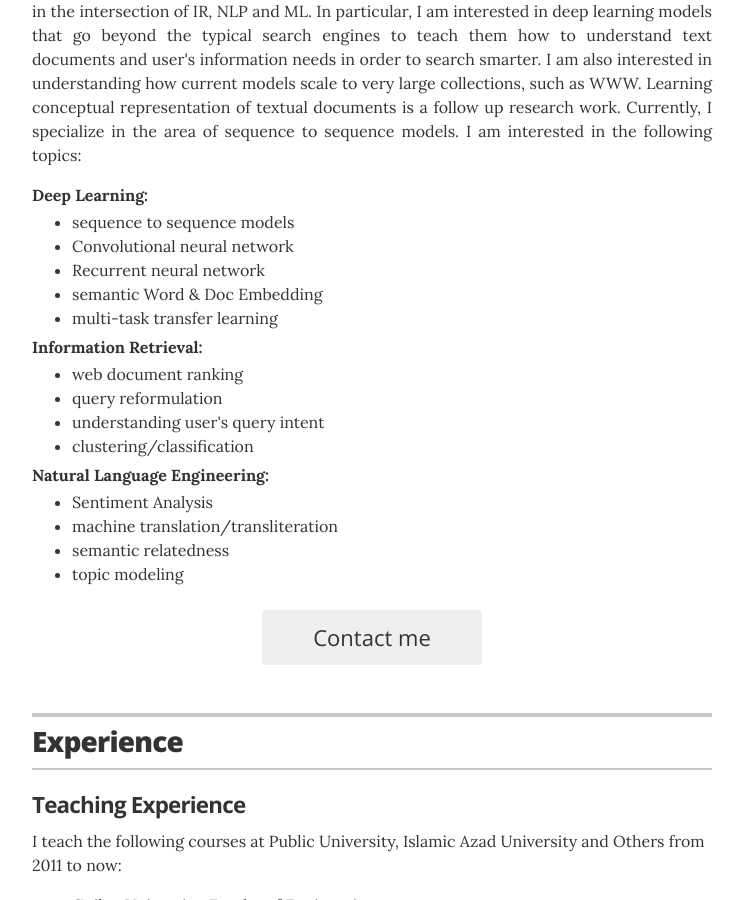
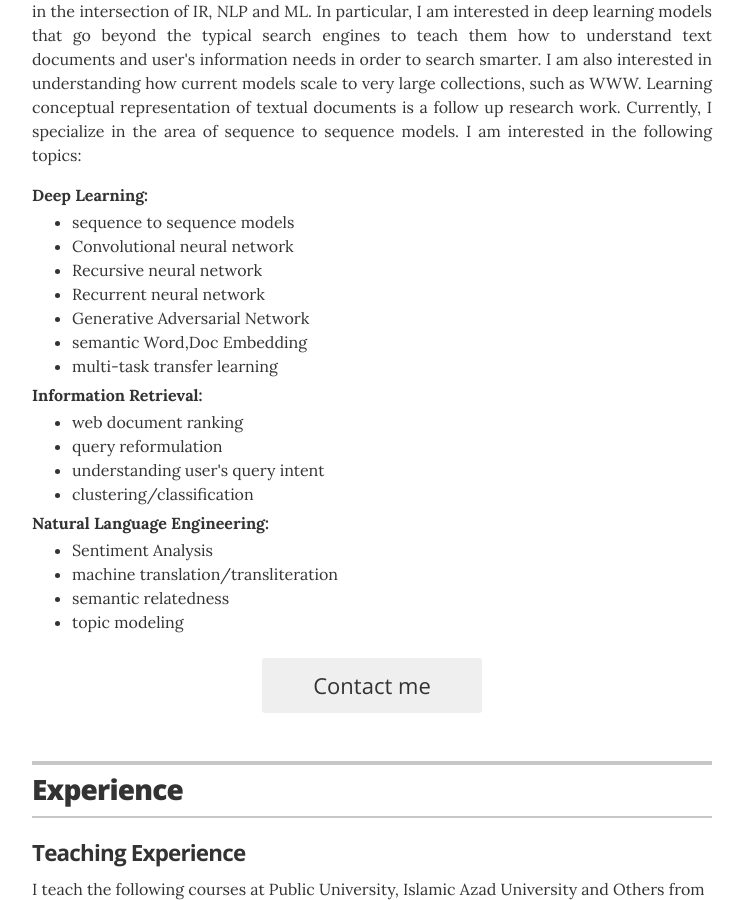
Before and after one commit to hosseinsadr/hosseinsadr.github.io, a Jekyll site: the page built from index.html, in a window 1280 px wide and 900 px high, scrolled down 333 px. Shown: the whole window, without its empty margins (268-1011 px from the left). Built offline with Jekyll 4.4.1, drawn with Linux system fonts in a browser that asks for light colours.

Commit message:
Update _config.yml

```diff
--- a/_config.yml
+++ b/_config.yml
@@ -23,7 +23,7 @@ resume_contact_address:         "Address"
 resume_header_contact_info:     "Address • sadr@qiau.ac.ir"
 display_header_contact_info:    "false"
 
-resume_header_intro: "<p>Learning from large scale textual corpora and its applications in Information Retrieval and Natural Language Processing are my favorite research interests. It's an emerging hot topic in the intersection of IR, NLP and ML. In particular, I am interested in deep learning models that go beyond the typical search engines to teach them how to understand text documents and user's information needs in order to search smarter. I am also interested in understanding how current models scale to very large collections, such as WWW. Learning conceptual representation of textual documents is a follow up research work. Currently, I specialize in the area of sequence to sequence models. I am interested in the following topics:</p><h4>Deep Learning:</h4><ul class='resume-item-list'><li>sequence to sequence models</li><li>Convolutional neural network</li><li>Recurrent neural network</li><li>semantic Word & Doc Embedding</li><li>multi-task transfer learning</li></ul><h4>Information Retrieval:</h4><ul class='resume-item-list'><li>web document ranking</li><li>query reformulation</li><li>understanding user's query intent</li><li>clustering/classification</li></ul><h4>Natural Language Engineering:</h4><ul class='resume-item-list'><li>Sentiment Analysis</li><li>machine translation/transliteration</li><li>semantic relatedness</li><li>topic modeling</li></ul>"
+resume_header_intro: "<p>Learning from large scale textual corpora and its applications in Information Retrieval and Natural Language Processing are my favorite research interests. It's an emerging hot topic in the intersection of IR, NLP and ML. In particular, I am interested in deep learning models that go beyond the typical search engines to teach them how to understand text documents and user's information needs in order to search smarter. I am also interested in understanding how current models scale to very large collections, such as WWW. Learning conceptual representation of textual documents is a follow up research work. Currently, I specialize in the area of sequence to sequence models. I am interested in the following topics:</p><h4>Deep Learning:</h4><ul class='resume-item-list'><li>sequence to sequence models</li><li>Convolutional neural network</li><li>Recursive neural network</li><li>Recurrent neural network</li><li>Generative Adversarial Network</li><li>semantic Word,Doc Embedding</li><li>multi-task transfer learning</li></ul><h4>Information Retrieval:</h4><ul class='resume-item-list'><li>web document ranking</li><li>query reformulation</li><li>understanding user's query intent</li><li>clustering/classification</li></ul><h4>Natural Language Engineering:</h4><ul class='resume-item-list'><li>Sentiment Analysis</li><li>machine translation/transliteration</li><li>semantic relatedness</li><li>topic modeling</li></ul>"
 
 # use "yes" to display the email contact button,
 # "no" to display an "I'm not looking for work" message,
```
